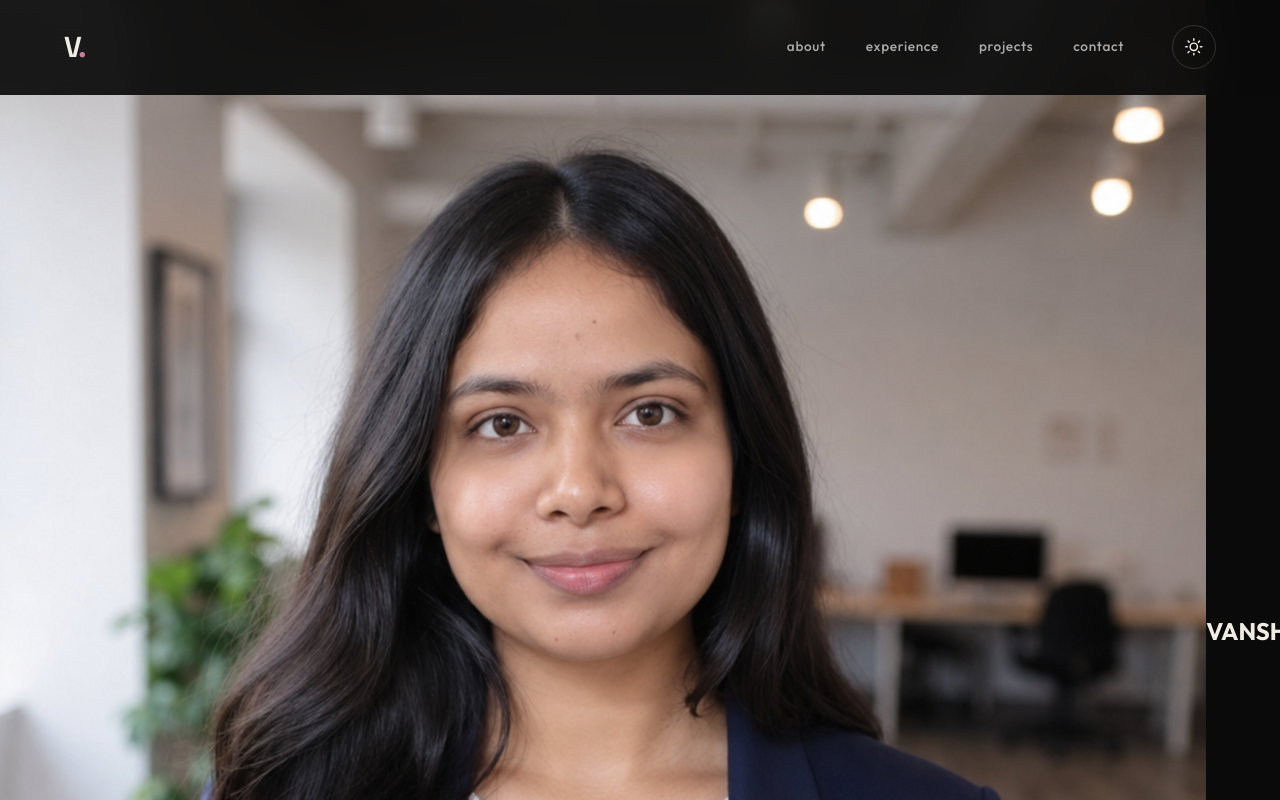
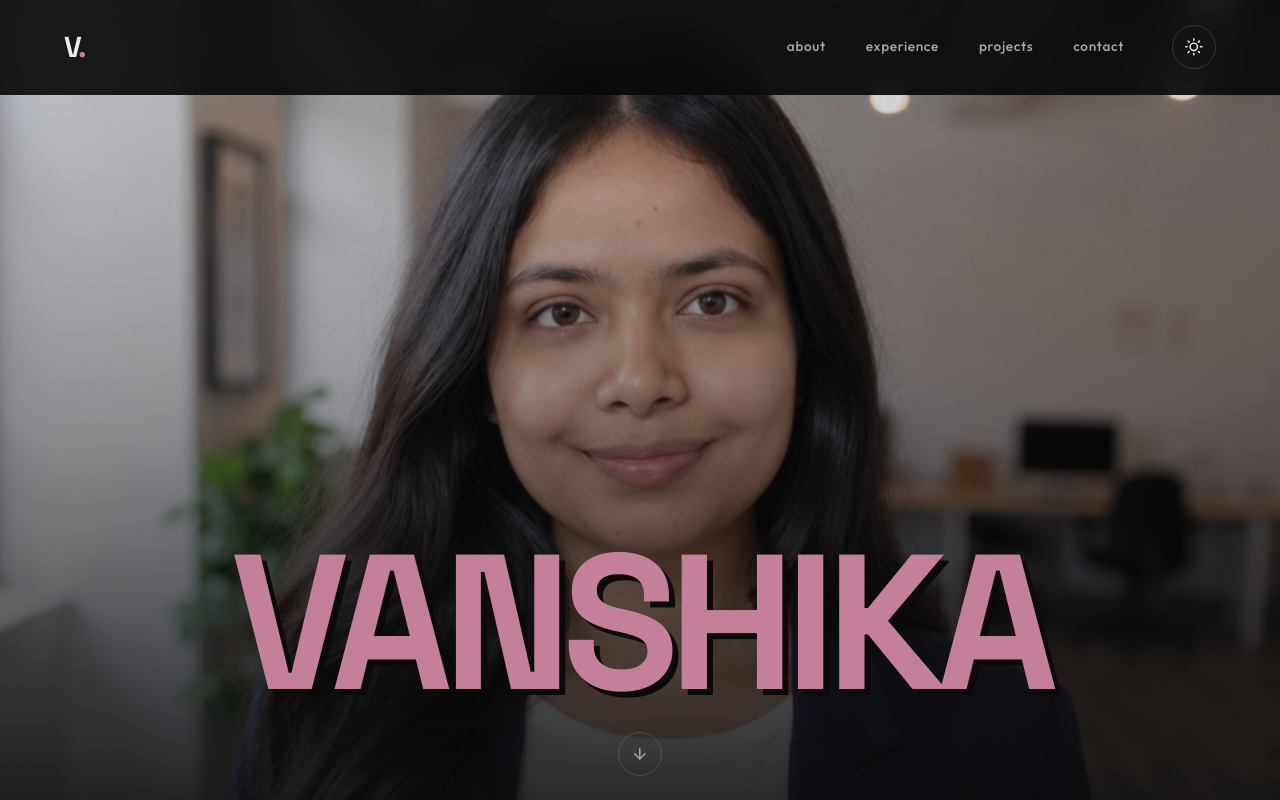
Before and after one commit to connectwithvanshika/Portfolio-2026, a React (Vite) app: page / in a window 1280 px wide. Shown: the top 800 px of the page. Built offline with nearby package versions, Linux system fonts and the light colour scheme.

Commit message:
Update index.css for full-screen cover layout, custom name overlay typography, and simple project card hover

```diff
--- a/src/index.css
+++ b/src/index.css
@@ -196,80 +196,74 @@ li { list-style: none; }
 /* ─── Hero Splash (fullscreen photo) ─────────────────── */
 .hero-splash {
   position: relative;
-  min-height: 100vh;
+  height: 100vh;
+  width: 100%;
   display: flex;
+  flex-direction: column;
+  justify-content: flex-end;
   align-items: center;
-  justify-content: center;
   overflow: hidden;
   background: var(--bg-primary);
 }
 
-/* VANSHIKA watermark — strictly behind photo, no overflow */
-.splash-name-watermark {
+.splash-bg-container {
   position: absolute;
-  top: 50%;
-  left: 50%;
-  transform: translate(-50%, -50%);
-  font-family: var(--font-display);
-  font-size: clamp(5rem, 18vw, 20rem);
-  font-weight: 900;
-  letter-spacing: -0.06em;
-  color: transparent;
-  -webkit-text-stroke: 2px var(--text-primary);
-  opacity: 0.06;
-  text-transform: uppercase;
-  pointer-events: none;
-  user-select: none;
-  white-space: nowrap;
+  inset: 0;
+  width: 100%;
+  height: 100%;
   z-index: 1;
-  line-height: 1;
 }
 
-[data-theme='dark'] .splash-name-watermark {
-  opacity: 0.1;
-}
-
-/* Photo wrapper */
-.splash-photo-wrap {
-  position: relative;
-  z-index: 2;
-  width: clamp(280px, 36vw, 520px);
-  height: clamp(340px, 46vw, 640px);
-  border-radius: 32px;
-  overflow: hidden;
-  cursor: pointer;
-  box-shadow: 0 30px 80px rgba(0,0,0,0.15);
-  transition: box-shadow 0.5s ease, transform 0.5s ease;
-}
-
-.splash-photo-wrap:hover {
-  box-shadow: 0 40px 100px rgba(0,0,0,0.25), 0 0 60px rgba(196,128,154,0.12);
-  transform: translateY(-4px);
-}
-
-.splash-photo {
+.splash-bg-image {
   width: 100%;
   height: 100%;
   object-fit: cover;
-  object-position: center top;
+  object-position: center 25%;
   display: block;
-  /* grayscale by default */
-  filter: grayscale(100%) contrast(1.05);
-  transition: filter 0.8s cubic-bezier(0.25, 1, 0.5, 1);
 }
 
-.splash-photo-wrap.hovered .splash-photo,
-.splash-photo-wrap:hover .splash-photo {
-  filter: grayscale(0%) contrast(1);
+.splash-overlay {
+  position: absolute;
+  inset: 0;
+  background: linear-gradient(
+    to bottom,
+    rgba(10, 10, 10, 0.1) 0%,
+    rgba(10, 10, 10, 0.4) 50%,
+    rgba(10, 10, 10, 0.85) 100%
+  );
+  z-index: 2;
+}
+
+.splash-name-container {
+  position: absolute;
+  bottom: 12vh;
+  width: 100%;
+  text-align: center;
+  z-index: 3;
+  padding: 0 4vw;
+}
+
+.splash-name-title {
+  font-family: var(--font-display);
+  font-size: clamp(4.5rem, 15vw, 13rem);
+  font-weight: 900;
+  text-transform: uppercase;
+  letter-spacing: -0.05em;
+  line-height: 0.85;
+}
+
+.name-word-bg {
+  color: var(--accent); /* pinkish accent */
+  text-shadow: 6px 6px 0px #0a0a0a; /* blackish pixel drop shadow */
 }
 
 /* Scroll cue */
 .scroll-cue {
   position: absolute;
-  bottom: 2.5rem;
+  bottom: 2rem;
   left: 50%;
   transform: translateX(-50%);
-  z-index: 5;
+  z-index: 4;
   width: 44px;
   height: 44px;
   border-radius: 50%;
@@ -281,7 +275,7 @@ li { list-style: none; }
   font-size: 1.1rem;
   transition: var(--transition);
   animation: scrollBounce 2s ease-in-out infinite;
-  background: var(--bg-primary);
+  background: transparent;
 }
 
 .scroll-cue:hover {
@@ -974,67 +968,24 @@ li { list-style: none; }
   cursor: pointer;
 }
 
-/* Scanlines overlay (always present, visible on hover) */
-.project-card::after {
-  content: '';
-  position: absolute;
-  inset: 0;
-  background: repeating-linear-gradient(
-    0deg,
-    transparent,
-    transparent 3px,
-    rgba(0, 0, 0, 0.04) 3px,
-    rgba(0, 0, 0, 0.04) 4px
-  );
-  pointer-events: none;
-  z-index: 0;
-  opacity: 0;
-  transition: opacity 0.3s ease;
+.project-card:hover {
+  transform: translateY(-4px);
+  border-color: var(--accent);
+  box-shadow: 6px 6px 0px var(--accent);
 }
 
-.project-card:hover::after {
-  opacity: 1;
+.project-card:hover .proj-title {
+  color: var(--accent);
 }
 
-.project-card:hover {
-  transform: translateY(-6px) scale(1.01);
-  border-color: var(--text-primary);
-  background: var(--text-primary);
-  box-shadow: 6px 6px 0 var(--accent), 0 20px 50px rgba(0,0,0,0.25);
-}
-
-/* On hover: all text goes light */
-.project-card:hover .proj-title,
-.project-card:hover .proj-desc,
-.project-card:hover .proj-num,
 .project-card:hover .proj-icon {
-  color: #f0ece4;
-}
-
-/* Glitch animation on title hover */
-.project-card:hover .proj-title {
-  animation: glitchTitle 0.6s ease forwards;
-}
-
-@keyframes glitchTitle {
-  0%   { text-shadow: none; }
-  10%  { text-shadow: -2px 0 var(--accent-light), 2px 0 #a0c4ff; clip-path: inset(10% 0 80% 0); }
-  20%  { text-shadow: 2px 0 var(--accent-light), -2px 0 #a0c4ff; clip-path: inset(50% 0 30% 0); }
-  30%  { text-shadow: none; clip-path: none; }
-  40%  { text-shadow: -1px 0 var(--accent); }
-  100% { text-shadow: none; clip-path: none; }
-}
-
-.project-card:hover .proj-tech span {
-  background: rgba(255,255,255,0.08);
-  border-color: rgba(255,255,255,0.15);
-  color: var(--accent-light);
-  font-family: 'Courier New', monospace;
+  color: var(--accent);
+  transform: scale(1.05);
 }
 
 .project-card:hover .proj-links a {
-  border-color: rgba(255,255,255,0.25);
-  color: var(--accent-light);
+  border-color: var(--accent);
+  color: var(--accent);
 }
 
 
```
